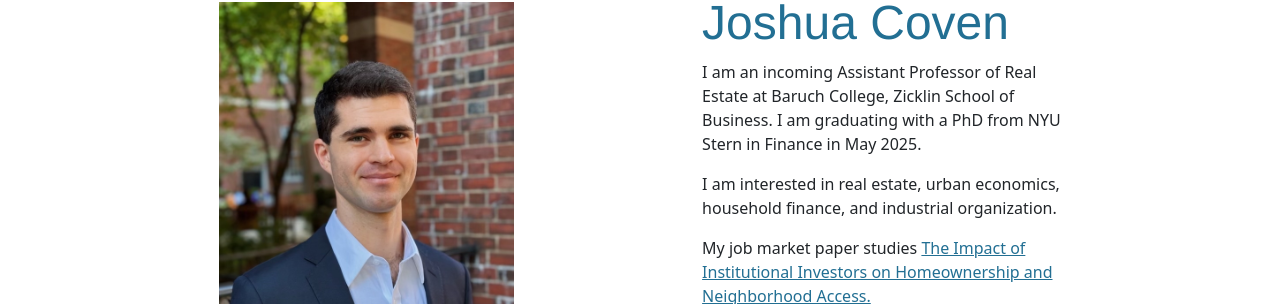
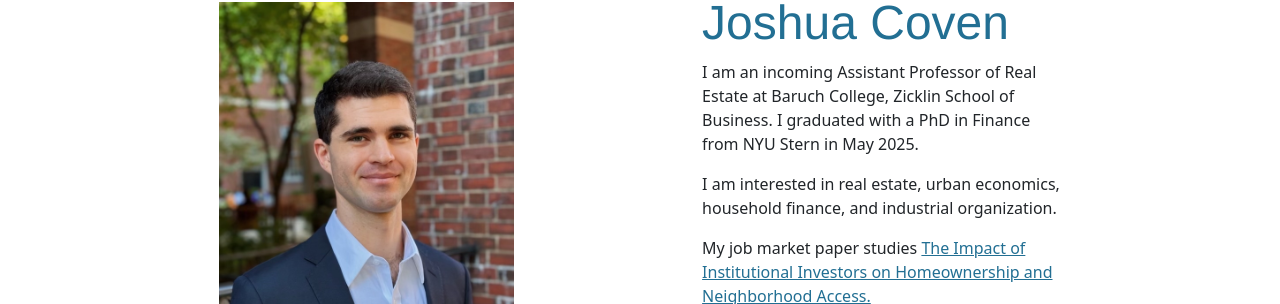
Before and after one commit to joshuacoven/joshuacoven.github.io, a Jekyll site: the page built from _pages/home.md, in a window 1280 px wide and 900 px high. Shown: the part 138-442 px from the top of the window. Built offline with Jekyll 4.4.1, drawn with Linux system fonts in a browser that asks for light colours.

Commit message:
updated cv with graduation

```diff
--- a/_pages/home.md
+++ b/_pages/home.md
@@ -12,7 +12,7 @@ permalink: /
     <!-- Text Container -->
     <div class="home-text" style="width: 60%; text-align: left;">
         <h1 class="custom-color" style="font-size: 36pt;">Joshua Coven</h1>
-        <p style="font-size: 12pt;">I am an incoming Assistant Professor of Real Estate at Baruch College, Zicklin School of Business. I am graduating with a PhD from NYU Stern in Finance in May 2025.</p>
+        <p style="font-size: 12pt;">I am an incoming Assistant Professor of Real Estate at Baruch College, Zicklin School of Business. I graduated with a PhD in Finance from NYU Stern in May 2025.</p>
         <p style="font-size: 12pt;">I am interested in real estate, urban economics, household finance, and industrial organization.</p>
         <p style="font-size: 12pt;">My job market paper studies <a href="{{site.url}}/assets/JoshuaCovenJMP.pdf" class="custom-link">The Impact of Institutional Investors on Homeownership and Neighborhood Access.</a></p>
         <p style="font-size: 12pt;"><strong>Contact:</strong> joshua.coven@stern.nyu.edu</p>
```
Also changed, not shown: 1 other file.
